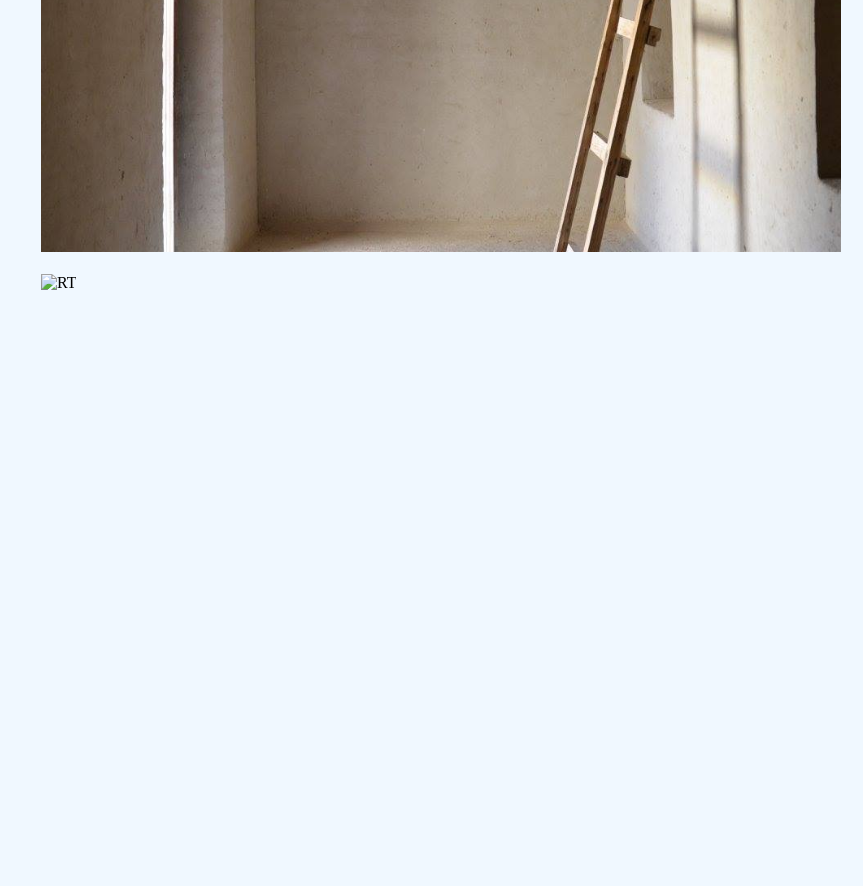
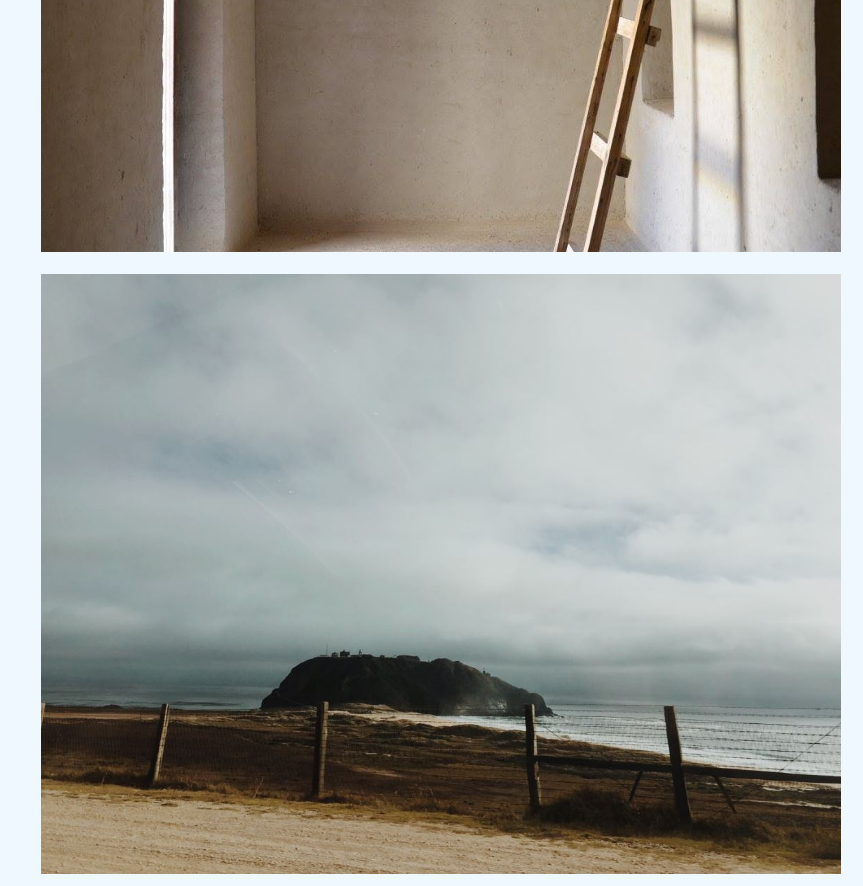
Before and after one commit to Swetha-Tulluri/Web2, a plain HTML site: page photography.html in a window 1280 px wide. Shown: the part 1703-2589 px from the top of the page, without its empty margins (417-1280 px from the left). Before the commit the page ends 2003 px from the top, so only its background shows below. Drawn offline with Linux system fonts and the light colour scheme; files whose address does not match are found by name.

Commit message:
Update photography.html

```diff
--- a/photography.html
+++ b/photography.html
@@ -20,6 +20,6 @@
   <br>
   <div class="photo3"><img src="images/1.jpg" alt="AD" width="800" height="600"></div>
   <br>
-  <div class="photo4"><img src="images/8.jpg" alt="RT" width="800" height="600"></div>
+  <div class="photo4"><img src="Web2/8.jpg" alt="RT" width="800" height="600"></div>
 
 </body>
```
